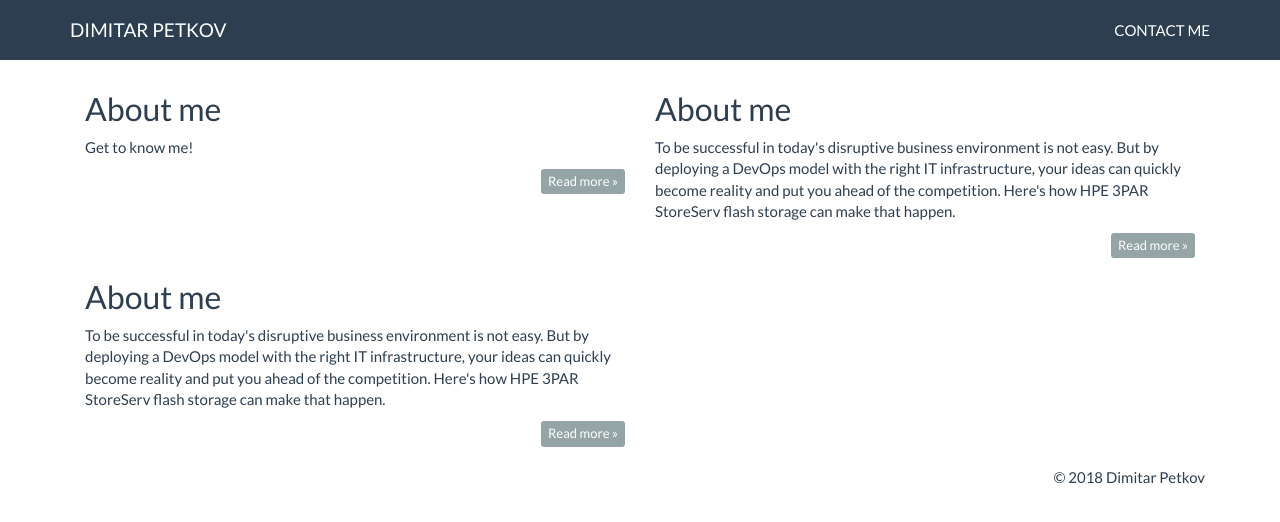
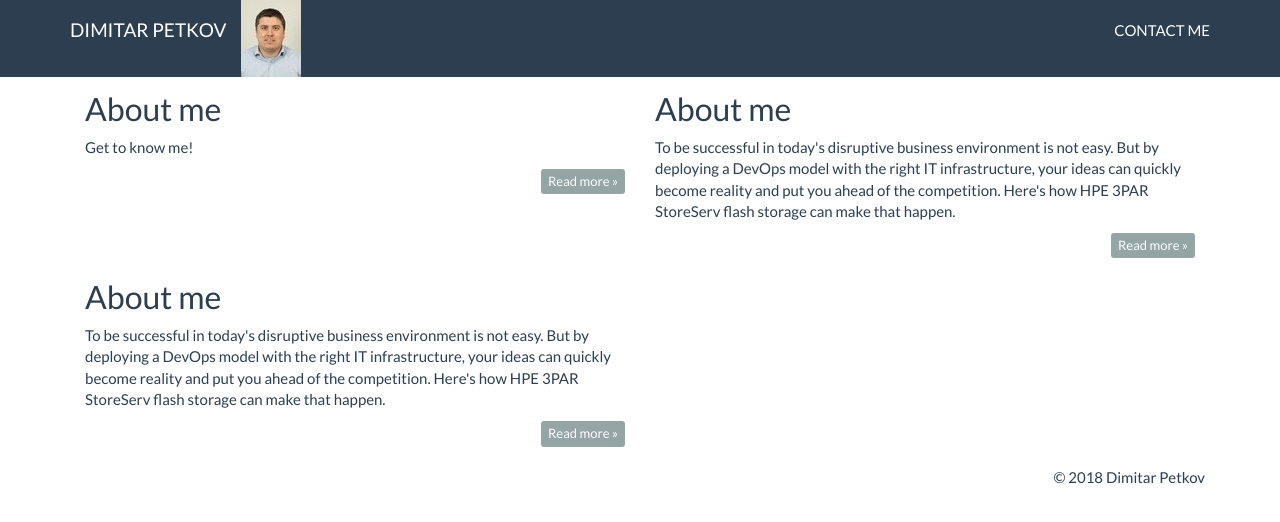
Before and after one commit to DimitarPetkov1/DimitarPetkov1.github.io, a plain HTML site: page index.html in a window 1280 px wide. Drawn offline with Linux system fonts and the light colour scheme.

Commit message:
Update index.html

```diff
--- a/index.html
+++ b/index.html
@@ -12,6 +12,7 @@
     <div class="navbar navbar-default navbar-fixed-top text-uppercase">
         <div class="container">
             <div class="navbar-header">
+                <img src="resources/supersmall_me.jpg">
                 <a href="index.html" class="navbar-brand">Dimitar Petkov</a>
                 <button type="button" class="navbar-toggle" data-toggle="collapse" data-target=".navbar-collapse">
                     <span class="icon-bar"></span>
```
